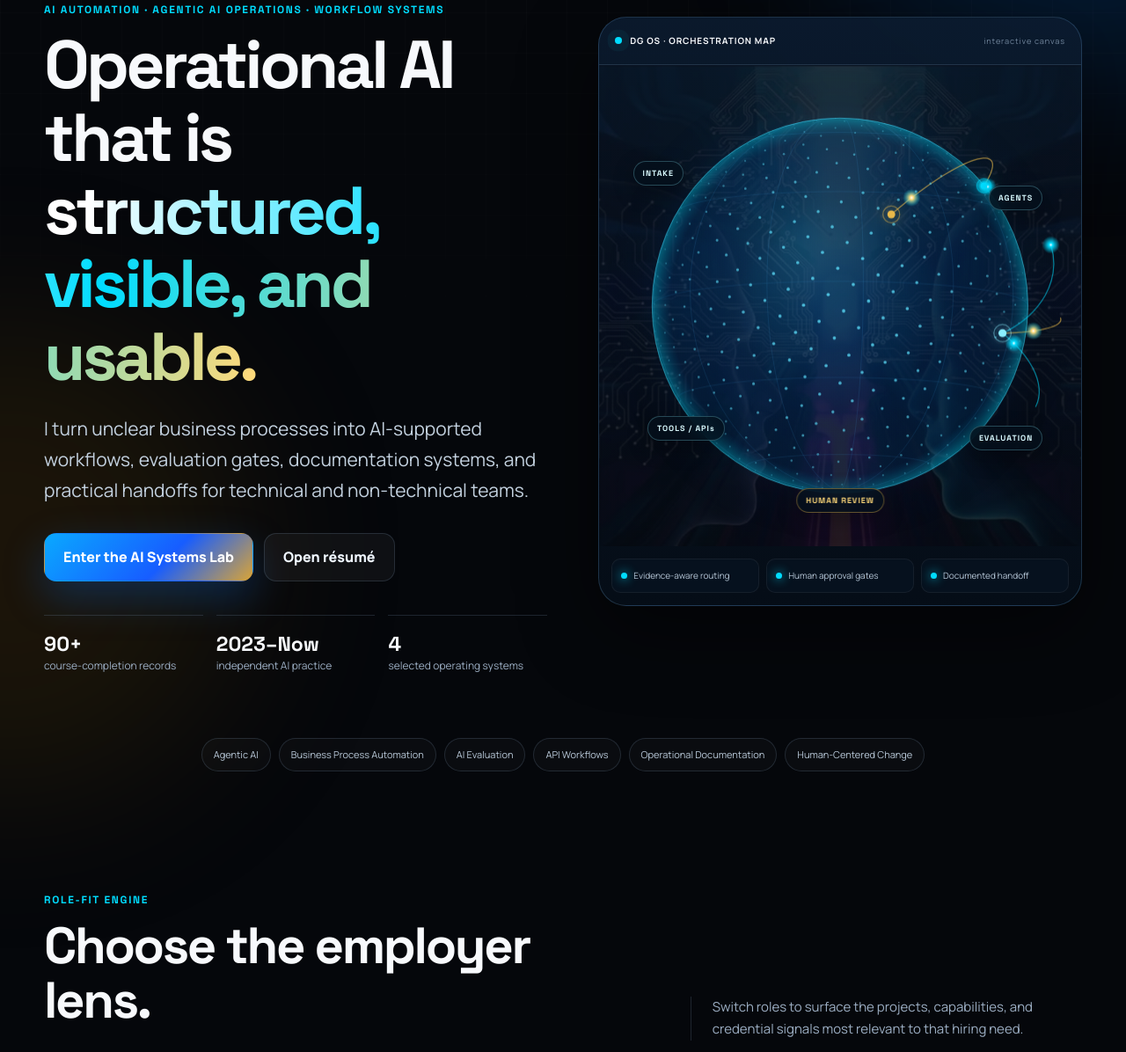
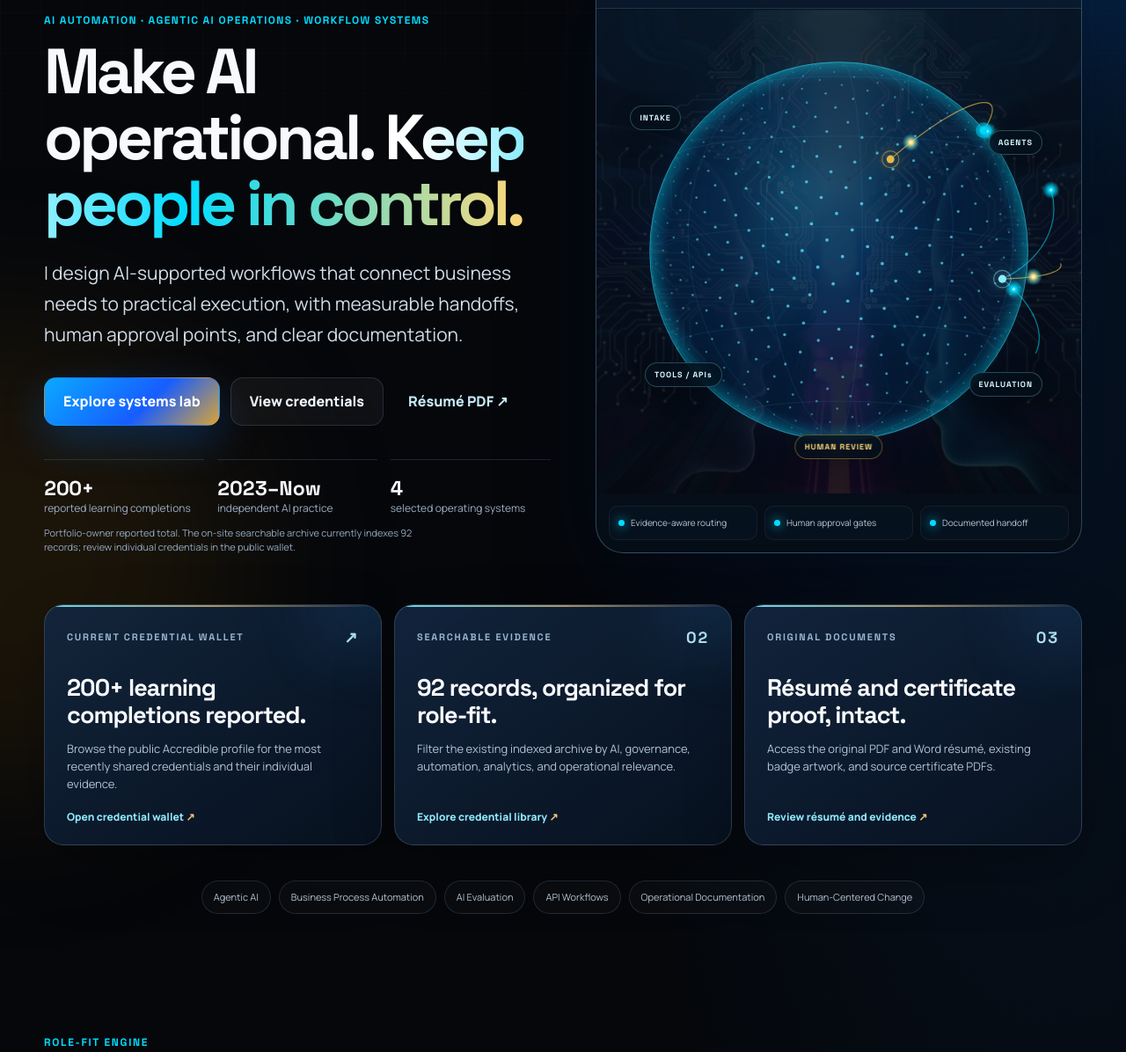
Before and after one commit to garzadanny0101-cmyk/Danny-Garza-Resume-Portfolio, a plain HTML site: page index.html in a window 1280 px wide. Shown: the part 216-1412 px from the top of the page at 88% size. Drawn offline with Linux system fonts and the light colour scheme; animation ran at ten frames a second.

Commit message:
Refresh index.html with current credential wallet, transparent counts and premium portfolio UX

```diff
--- a/index.html
+++ b/index.html
@@ -5,20 +5,20 @@
   <meta name="viewport" content="width=device-width,initial-scale=1">
   <meta name="theme-color" content="#05070b">
   <title>Danny Garza | AI Automation & Agentic AI Operations</title>
-  <meta name="description" content="Danny Garza's premium hiring portfolio: AI automation, agentic AI operations, workflow systems, evidence controls, projects, résumé, and 90+ course-completion records.">
-  <link rel="canonical" href="https://www.aisolidknowledge.com/">
+  <meta name="description" content="Danny Garza — AI automation, agentic operations and accountable workflow design. Explore projects, original résumé files, 92 indexed learning records and the current public credential wallet.">
+  <link rel="canonical" href="https://danny-garza-resume-portfolio.netlify.app/">
   <meta property="og:type" content="profile">
   <meta property="og:title" content="Danny Garza | AI Automation & Agentic AI Operations">
   <meta property="og:description" content="Interactive hiring portfolio for AI automation, workflow systems, and agentic AI operations roles.">
-  <meta property="og:image" content="https://www.aisolidknowledge.com/assets/images/brand/og-image.webp">
-  <meta property="og:url" content="https://www.aisolidknowledge.com/">
+  <meta property="og:image" content="https://danny-garza-resume-portfolio.netlify.app/assets/images/brand/og-image.webp">
+  <meta property="og:url" content="https://danny-garza-resume-portfolio.netlify.app/">
   <meta name="twitter:card" content="summary_large_image">
-  <link rel="icon" href="favicon.png" type="image/png">
-  <link rel="manifest" href="site.webmanifest">
+  <link rel="icon" href="assets/images/brand/dg-os-crown.webp" type="image/webp">
+
   <link rel="preconnect" href="https://fonts.googleapis.com">
   <link rel="preconnect" href="https://fonts.gstatic.com" crossorigin>
   <link href="https://fonts.googleapis.com/css2?family=Manrope:wght@400;500;600;700;800&family=Space+Grotesk:wght@500;600;700&display=swap" rel="stylesheet">
-  <script>document.documentElement.classList.add('js')</script><link rel="stylesheet" href="assets/css/styles.css">
+  <script>document.documentElement.classList.add('js')</script><link rel="stylesheet" href="assets/css/styles.css"><link rel="stylesheet" href="assets/css/premium-2027.css">
   <script type="application/ld+json">
   {
     "@context":"https://schema.org",
@@ -33,8 +33,8 @@
       "email":"mailto:garzadanny0101@gmail.com",
       "telephone":"+1-321-408-3048",
       "homeLocation":{"@type":"Place","name":"Sebring, Florida"},
-      "url":"https://www.aisolidknowledge.com/",
-      "sameAs":["https://www.aisolidknowledge.com","https://t.me/SolidKnowledge","https://www.tiktok.com/@dannygarza0101"],
+      "url":"https://danny-garza-resume-portfolio.netlify.app/",
+      "sameAs":["https://danny-garza-resume-portfolio.netlify.app","https://t.me/SolidKnowledge","https://www.tiktok.com/@dannygarza0101"],
       "knowsAbout":["Agentic AI","AI automation","Workflow design","Prompt engineering","Business process automation","REST APIs","Webhooks","GoHighLevel","Google Workspace","Business analysis","AI evaluation"]
     }
   }
@@ -72,17 +72,19 @@
       <div class="hero-copy reveal">
         <div class="status-pill"><span></span> Open to full-time, contract, and project conversations</div>
         <p class="kicker">AI AUTOMATION · AGENTIC AI OPERATIONS · WORKFLOW SYSTEMS</p>
-        <h1>Operational AI that is <em>structured, visible, and usable.</em></h1>
-        <p class="hero-lede">I turn unclear business processes into AI-supported workflows, evaluation gates, documentation systems, and practical handoffs for technical and non-technical teams.</p>
+        <h1>Make AI operational. <em>Keep people in control.</em></h1>
+        <p class="hero-lede">I design AI-supported workflows that connect business needs to practical execution, with measurable handoffs, human approval points, and clear documentation.</p>
         <div class="hero-actions">
-          <a class="button primary" href="#lab">Enter the AI Systems Lab</a>
-          <a class="button secondary" href="assets/docs/resume/Danny-Garza-Resume.pdf" target="_blank" rel="noopener">Open résumé</a>
+          <a class="button primary" href="#lab">Explore systems lab</a>
+          <a class="button secondary" href="credentials.html">View credentials</a>
+          <a class="button tertiary" href="assets/docs/resume/Danny-Garza-Resume.pdf" target="_blank" rel="noopener">Résumé PDF ↗</a>
         </div>
         <div class="hero-proof" aria-label="Portfolio facts">
-          <div><strong>90+</strong><span>course-completion records</span></div>
+          <div><strong>200+</strong><span>reported learning completions</span></div>
           <div><strong>2023–Now</strong><span>independent AI practice</span></div>
           <div><strong>4</strong><span>selected operating systems</span></div>
         </div>
+        <p class="proof-disclaimer">Portfolio-owner reported total. The on-site searchable archive currently indexes 92 records; review individual credentials in the public wallet.</p>
       </div>
 
       <div class="hero-visual reveal">
@@ -104,6 +106,27 @@
           </div>
         </div>
       </div>
+    </section>
+
+<section class="proof-dock section-shell reveal" aria-label="Explore professional evidence">
+      <a class="proof-card" href="https://www.credential.net/profile/garzadanny0101/wallet" target="_blank" rel="noopener noreferrer">
+        <span class="proof-card__eyebrow">CURRENT CREDENTIAL WALLET <b aria-hidden="true">↗</b></span>
+        <h2>200+ learning completions reported.</h2>
+        <p>Browse the public Accredible profile for the most recently shared credentials and their individual evidence.</p>
+        <span class="proof-card__link">Open credential wallet <span aria-hidden="true">↗</span></span>
+      </a>
+      <a class="proof-card" href="credentials.html">
+        <span class="proof-card__eyebrow">SEARCHABLE EVIDENCE <b aria-hidden="true">02</b></span>
+        <h2>92 records, organized for role-fit.</h2>
+        <p>Filter the existing indexed archive by AI, governance, automation, analytics, and operational relevance.</p>
+        <span class="proof-card__link">Explore credential library <span aria-hidden="true">↗</span></span>
+      </a>
+      <a class="proof-card" href="resume.html">
+        <span class="proof-card__eyebrow">ORIGINAL DOCUMENTS <b aria-hidden="true">03</b></span>
+        <h2>Résumé and certificate proof, intact.</h2>
+        <p>Access the original PDF and Word résumé, existing badge artwork, and source certificate PDFs.</p>
+        <span class="proof-card__link">Review résumé and evidence <span aria-hidden="true">↗</span></span>
+      </a>
     </section>
 
     <section class="signal-strip section-shell reveal" aria-label="Core focus areas">
@@ -214,7 +237,7 @@
     <section class="section-block section-shell" id="credentials-preview">
       <div class="section-heading split-heading reveal">
         <div><p class="kicker">FEATURED CREDENTIALS</p><h2>Evidence styled as a mastery system.</h2></div>
-        <p>Featured course completions are grouped by role relevance. The complete searchable inventory contains 92 records.</p>
+        <p>Featured course completions are grouped by role relevance. The on-site archive indexes 92 records; the current public wallet reflects newer learning shared by the portfolio owner.</p>
       </div>
       <div class="badge-grid">
         <article class="mastery-badge glow-card reveal" data-glow-card><div class="badge-chassis badge-cyan"><img src="assets/images/badges/agentic-ai-langchain.webp" alt="Agentic AI in Action Hands-On with LangChain course completion badge" loading="lazy"></div><p class="eyebrow">AGENTIC AI</p><h3>Hands-On with LangChain</h3><span>Implementation signal</span></article>
@@ -224,7 +247,7 @@
         <article class="mastery-badge glow-card reveal" data-glow-card><div class="badge-chassis badge-gold"><img src="assets/images/badges/inside-agentic-ai-core-architecture.webp" alt="Inside Agentic AI Core Architecture course completion badge" loading="lazy"></div><p class="eyebrow">ARCHITECTURE</p><h3>Core Agentic Systems</h3><span>Systems signal</span></article>
         <article class="mastery-badge glow-card reveal" data-glow-card><div class="badge-chassis badge-blue"><img src="assets/images/badges/business-process-automation.webp" alt="Business Process Automation course completion badge" loading="lazy"></div><p class="eyebrow">AUTOMATION</p><h3>Business Process Automation</h3><span>Operations signal</span></article>
       </div>
-      <div class="center-action reveal"><a class="button secondary" href="credentials.html">Search all 92 completion records</a></div>
+      <div class="center-action reveal"><a class="button secondary" href="credentials.html">Search 92 indexed records</a> <a class="button tertiary" href="https://www.credential.net/profile/garzadanny0101/wallet" target="_blank" rel="noopener noreferrer">Current credential wallet ↗</a></div>
     </section>
 
     <section class="certificate-section">
@@ -243,7 +266,7 @@
     <section class="section-block section-shell about-section">
       <div class="about-grid">
         <div class="about-photo reveal"><div class="photo-ring"><img src="assets/images/profile/danny-photo.webp" alt="Danny Garza" loading="lazy"></div><div class="photo-stamp"><img src="assets/images/brand/dg-os-crown.webp" alt="DG OS emblem" loading="lazy"></div></div>
-        <div class="about-copy reveal"><p class="kicker">ABOUT THE OPERATOR</p><h2>Fast learning, documentation discipline, and high-pressure operations.</h2><p>My background combines independent AI systems work with operational leadership. I focus on practical implementation: mapping the process, choosing the right tools, controlling risk, testing outputs, and leaving behind documentation another person can use.</p><div class="about-points"><div><strong>2023–Present</strong><span>AI consulting and custom framework architecture</span></div><div><strong>2020–2024</strong><span>Valet supervisor in high-pressure event operations</span></div><div><strong>90+</strong><span>course-completion records across AI, automation, security, analytics, and business</span></div></div><a class="text-link" href="resume.html">Review complete web résumé <span>→</span></a></div>
+        <div class="about-copy reveal"><p class="kicker">ABOUT THE OPERATOR</p><h2>Fast learning, documentation discipline, and high-pressure operations.</h2><p>My background combines independent AI systems work with operational leadership. I focus on practical implementation: mapping the process, choosing the right tools, controlling risk, testing outputs, and leaving behind documentation another person can use.</p><div class="about-points"><div><strong>2023–Present</strong><span>AI consulting and custom framework architecture</span></div><div><strong>2020–2024</strong><span>Valet supervisor in high-pressure event operations</span></div><div><strong>200+</strong><span>course completions reported by the portfolio owner; 92 indexed here</span></div></div><a class="text-link" href="resume.html">Review complete web résumé <span>→</span></a></div>
       </div>
     </section>
 
```
